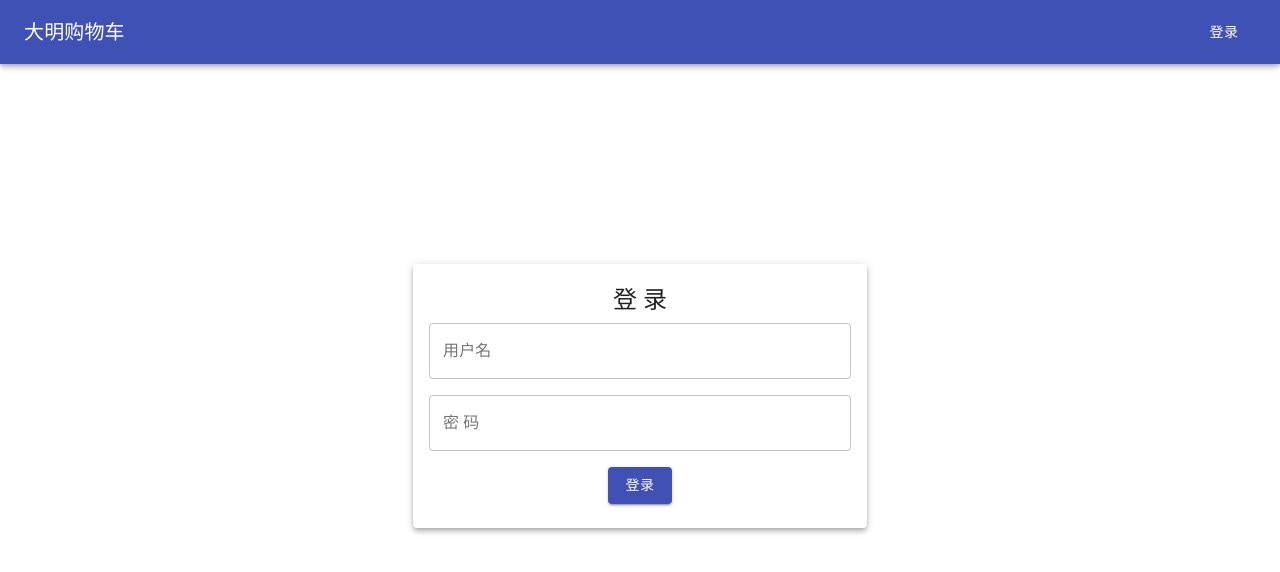
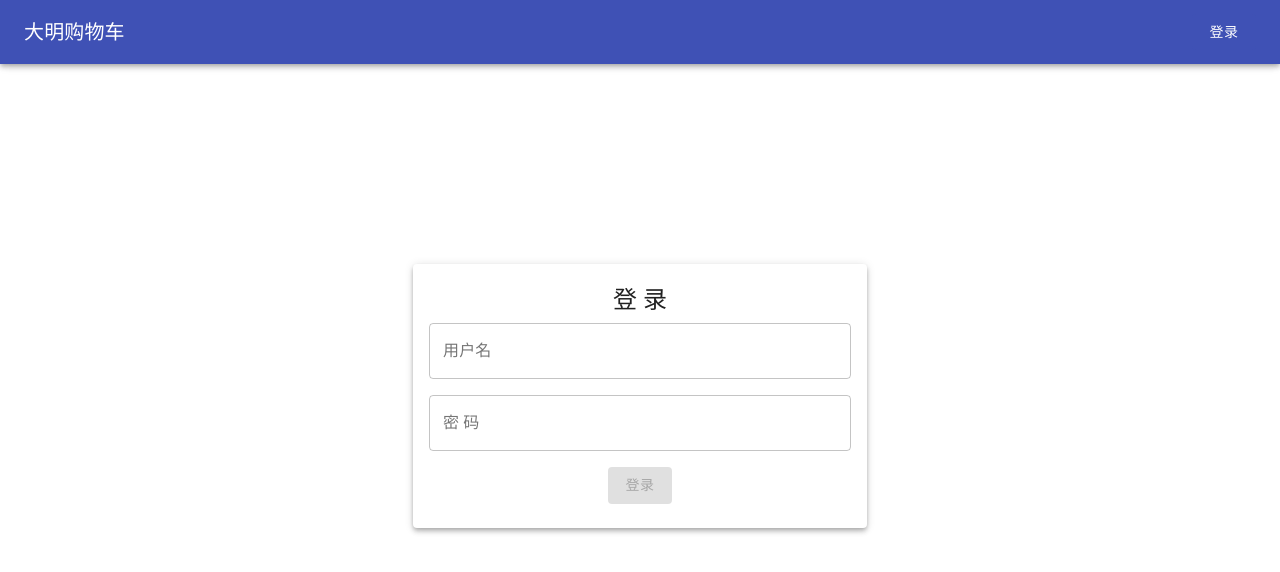
Before and after one commit to damingerdai/shopping-cart-react, a React (Create React App) app: page /login in a window 1280 px wide. Shown: the top 572 px of the page. Built offline with nearby package versions, Linux system fonts and the light colour scheme.

Commit message:
feet: 一个简单的登录控制完成

```diff
--- a/src/pages/login/Login.js
+++ b/src/pages/login/Login.js
@@ -5,28 +5,71 @@ import Button from "@material-ui/core/Button";
 import "./Login.scss";
 
 class Login extends React.Component {
+
+  constructor() {
+    super();
+    this.state = {
+      user: {
+        username: '',
+        password: ''
+      }
+    };
+
+    this.isLoginButtonDisable = this.isLoginButtonDisable.bind(this);
+    this.login = this.login.bind(this);
+  }
+
+  handleUserName($event) {
+    const { user } = this.state;
+    user.username = $event.target.value;
+    this.setState({
+      user
+    });
+  }
+
+  handlePassword($event) {
+    const { user } = this.state;
+    user.password = $event.target.value;
+    this.setState({
+      user
+    });
+  }
+
+  isLoginButtonDisable() {
+    const { user } = this.state;
+    return !user.username || !user.password;
+  }
+
+  login() {
+    const { user } = this.state;
+    console.log(user);
+  }
+
   render() {
     return (
       <div className="login">
         <div className="login-content">
           <div className="box card">
             <h2 className="header">登 录</h2>
-            {/* <div className="header"></div> */}
             <form className="form">
               <TextField
                 id="username"
                 label="用户名"
                 variant="outlined"
+                value={this.state.user.username}
+                onChange={($event) => this.handleUserName($event)}
                 className="w-full input"
               />
               <TextField
                 id="password"
                 label="密 码"
                 variant="outlined"
+                value={this.state.user.password}
+                onChange={($event) => this.handlePassword($event)}
                 className="w-full input"
               />
               <div className="input text-center">
-                <Button variant="contained" color="primary">
+                <Button variant="contained" color="primary" disabled={this.isLoginButtonDisable()} onClick={this.login}>
                    登录
                 </Button>
               </div>
```
